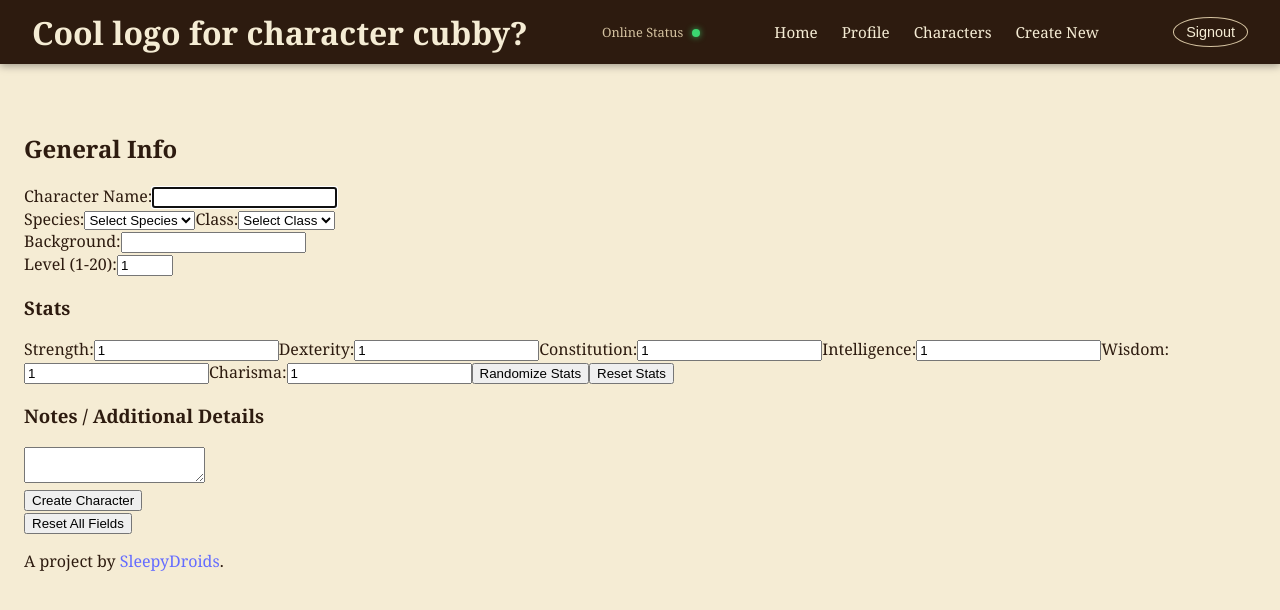
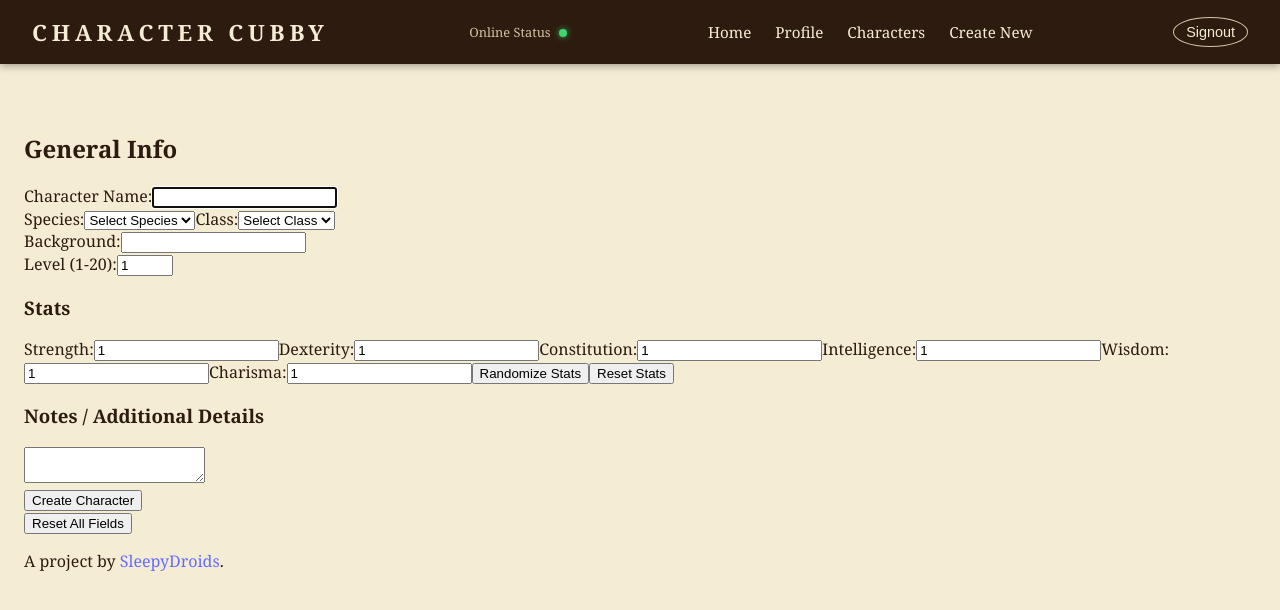
Before and after one commit to SleepyDroids/capstone_325, a React app in the folder frontend/: page /characters/new in a window 1280 px wide. Shown: the top 610 px of the page. Built offline with nearby package versions, Linux system fonts and the light colour scheme; no server answers; the HTML template or start-up script is replaced by a standard one.

Commit message:
spent more time on styling than i wanted to but here we are

```diff
--- a/frontend/src/components/Navbar.jsx
+++ b/frontend/src/components/Navbar.jsx
@@ -4,7 +4,7 @@ export default function Navbar() {
   return (
     <div className="nav-bar">
       <div className="nav-title">
-        <h1>Cool logo for character cubby? </h1>
+        <h1>Character Cubby</h1>
       </div>
       <div className="nav-status">
         <p>
--- a/frontend/src/index.css
+++ b/frontend/src/index.css
@@ -54,7 +54,7 @@ body {
   gap: 0.2rem;
 }
 
-.nav-brand h1 {
+.nav-title h1 {
   margin: 0;
   font-size: 1.4rem;
   letter-spacing: 0.3rem;
```
